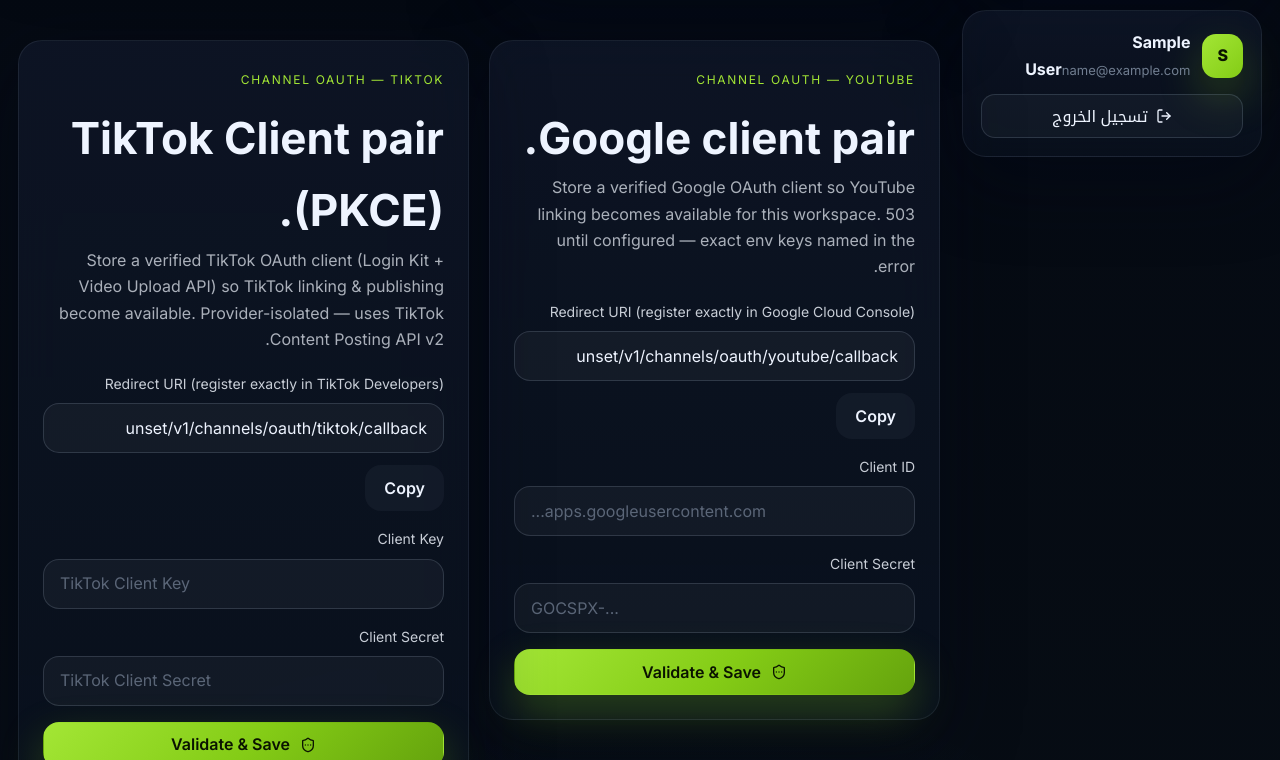
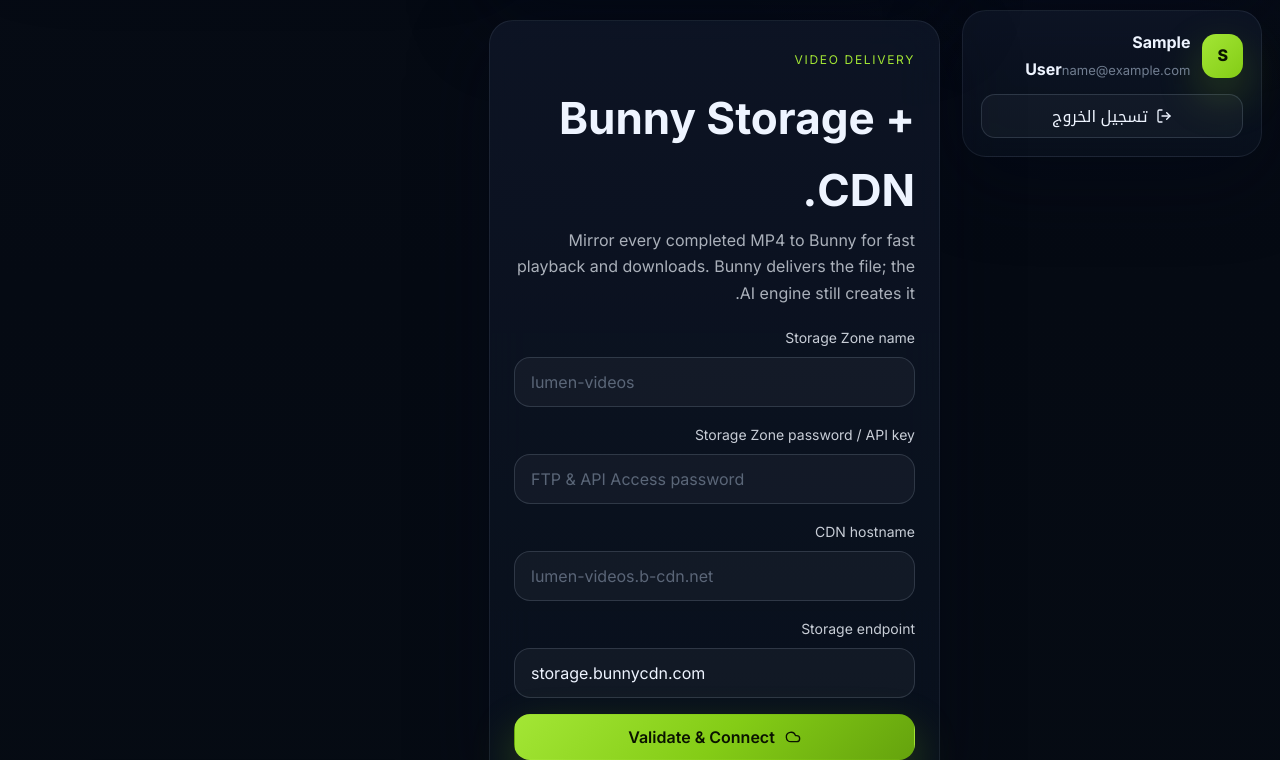
Before and after one commit to aalgume2-ship-it/auto-publisher-ai, a Next.js app in the folder apps/web/: page /dashboard/settings in a window 1280 px wide. Shown: the part 880-1640 px from the top of the page. Built offline with nearby package versions, Linux system fonts and the light colour scheme; no server answers; sample sign-in values are in the browser's storage.

Commit message:
feat: add Bunny delivery connection to Settings

```diff
--- a/apps/web/src/app/dashboard/settings/page.tsx
+++ b/apps/web/src/app/dashboard/settings/page.tsx
@@ -1,7 +1,7 @@
 'use client';
 
 import { useCallback, useEffect, useState } from 'react';
-import { Cpu, KeyRound, ShieldEllipsis, Video } from 'lucide-react';
+import { Cloud, Cpu, KeyRound, ShieldEllipsis, Video } from 'lucide-react';
 import AppShell from '../../../components/dashboard/app-shell';
 import { GlassCard, SectionHeader } from '../../../components/ui/chrome';
 import { HoverLift, Reveal } from '../../../components/ui/reveal';
@@ -37,6 +37,14 @@ interface VideoItem {
 interface Integrations {
   ai: { active: { provider: string; source: string } | null; items: AiItem[] };
   video: { active: { provider: string; source: string } | null; items: VideoItem[] };
+  bunny: {
+    configured: boolean;
+    source: 'org' | 'env' | null;
+    hint: string | null;
+    storageZone: string | null;
+    cdnHostname: string | null;
+    storageEndpoint: string;
+  };
   youtube: { configured: boolean; source: 'org' | 'env' | null; hint: string | null; redirectUri: string | null };
   tiktok: { configured: boolean; source: 'org' | 'env' | null; hint: string | null; redirectUri: string | null };
 }
@@ -59,6 +67,10 @@ export default function SettingsPage() {
   const [apiKey, setApiKey] = useState('');
   const [videoProvider, setVideoProvider] = useState('runway');
   const [videoKey, setVideoKey] = useState('');
+  const [bunnyZone, setBunnyZone] = useState('');
+  const [bunnyKey, setBunnyKey] = useState('');
+  const [bunnyHostname, setBunnyHostname] = useState('');
+  const [bunnyEndpoint, setBunnyEndpoint] = useState('storage.bunnycdn.com');
   const [clientId, setClientId] = useState('');
   const [clientSecret, setClientSecret] = useState('');
   const [tiktokKey, setTiktokKey] = useState('');
@@ -120,6 +132,36 @@ export default function SettingsPage() {
     setBusy(`vdel:${id}`); setError(null);
     try { await api.del(`/v1/organizations/${session.orgId}/settings/integrations/video/${id}`, session.accessToken); setNotice('حُذف مفتاح الفيديو — سيعود المحرك لوضع المشاهد السينمائية الثابتة'); await load(); }
     catch (e) { setError(arabicMessage(e as never)); }
+    finally { setBusy(null); }
+  };
+
+  const saveBunny = async () => {
+    if (!session?.orgId || bunnyZone.trim().length < 2 || bunnyKey.trim().length < 8 || bunnyHostname.trim().length < 4) {
+      return setError('أدخل اسم Storage Zone والمفتاح واسم مضيف CDN من Bunny');
+    }
+    setBusy('bunny'); setError(null); setNotice(null);
+    try {
+      await api.put(`/v1/organizations/${session.orgId}/settings/integrations/delivery/bunny`, {
+        storageZone: bunnyZone.trim(),
+        accessKey: bunnyKey.trim(),
+        cdnHostname: bunnyHostname.trim().replace(/^https?:\/\//, '').replace(/\/+$/, ''),
+        storageEndpoint: bunnyEndpoint.trim().replace(/^https?:\/\//, '').replace(/\/+$/, '') || 'storage.bunnycdn.com',
+      }, session.accessToken);
+      setNotice('تم التحقق من Bunny وحفظ مفتاح التخزين مشفراً — الفيديوهات المكتملة ستُعرض من CDN.');
+      setBunnyKey('');
+      await load();
+    } catch (e) { setError(arabicMessage(e as never)); }
+    finally { setBusy(null); }
+  };
+
+  const deleteBunny = async () => {
+    if (!session?.orgId) return;
+    setBusy('bunny'); setError(null);
+    try {
+      await api.del(`/v1/organizations/${session.orgId}/settings/integrations/delivery/bunny`, session.accessToken);
+      setNotice('تم فصل Bunny وحذف المفتاح من الخزنة');
+      await load();
+    } catch (e) { setError(arabicMessage(e as never)); }
     finally { setBusy(null); }
   };
 
@@ -197,6 +239,26 @@ export default function SettingsPage() {
             <p className="form-note">{chosenVideo?.priceHint}</p>
           </GlassCard>
         </Reveal>
+
+        <Reveal delay={0.1}>
+          <GlassCard>
+            <SectionHeader eyebrow="Video Delivery" title="Bunny Storage + CDN." body="Mirror every completed MP4 to Bunny for fast playback and downloads. Bunny delivers the file; the AI engine still creates it." />
+            {data?.bunny.configured ? (
+              <div className="alert ok">
+                Connected: <strong>{data.bunny.storageZone}</strong> → {data.bunny.cdnHostname}
+                <button className="btn btn-ghost" style={{ marginInlineStart: 10 }} onClick={() => void deleteBunny()} disabled={busy === 'bunny'}>Disconnect</button>
+              </div>
+            ) : (
+              <>
+                <div className="field"><label>Storage Zone name</label><input dir="ltr" value={bunnyZone} onChange={(e) => setBunnyZone(e.target.value)} placeholder="lumen-videos" /></div>
+                <div className="field"><label>Storage Zone password / API key</label><input dir="ltr" type="password" value={bunnyKey} onChange={(e) => setBunnyKey(e.target.value)} placeholder="FTP & API Access password" /></div>
+                <div className="field"><label>CDN hostname</label><input dir="ltr" value={bunnyHostname} onChange={(e) => setBunnyHostname(e.target.value)} placeholder="lumen-videos.b-cdn.net" /></div>
+                <div className="field"><label>Storage endpoint</label><input dir="ltr" value={bunnyEndpoint} onChange={(e) => setBunnyEndpoint(e.target.value)} placeholder="storage.bunnycdn.com" /></div>
+                <button className="btn btn-primary btn-block" onClick={() => void saveBunny()} disabled={busy === 'bunny'}><Cloud size={16} /> {busy === 'bunny' ? 'Validating…' : 'Validate & Connect'}</button>
+              </>
+            )}
+          </GlassCard>
+        </Reveal>
       </div>
 
       <div className="section-grid two" style={{ marginTop: 18 }}>
```
